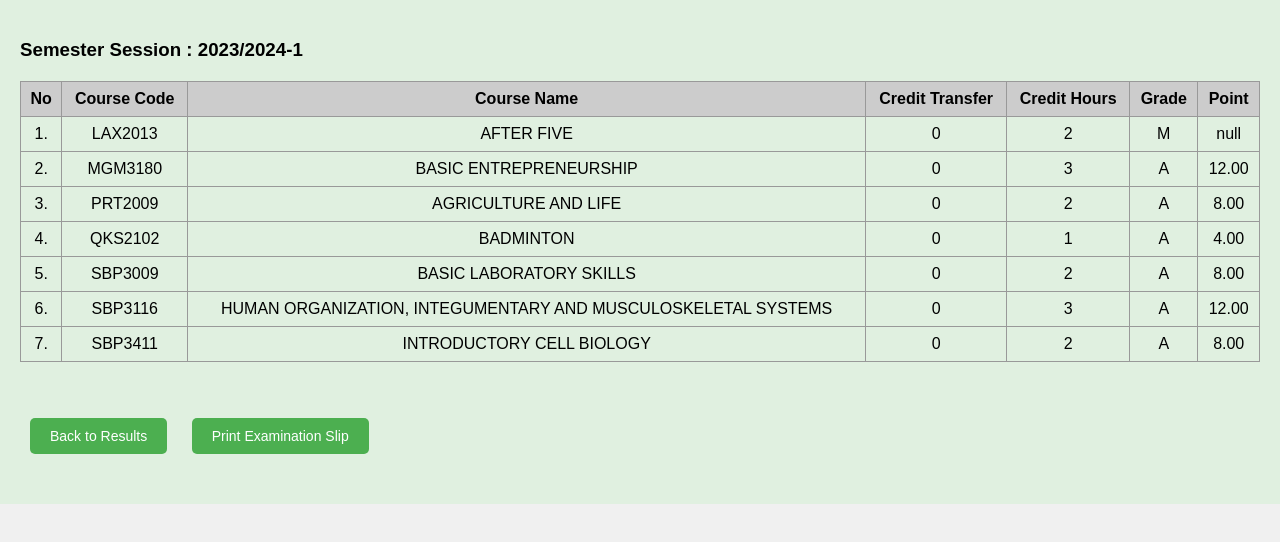
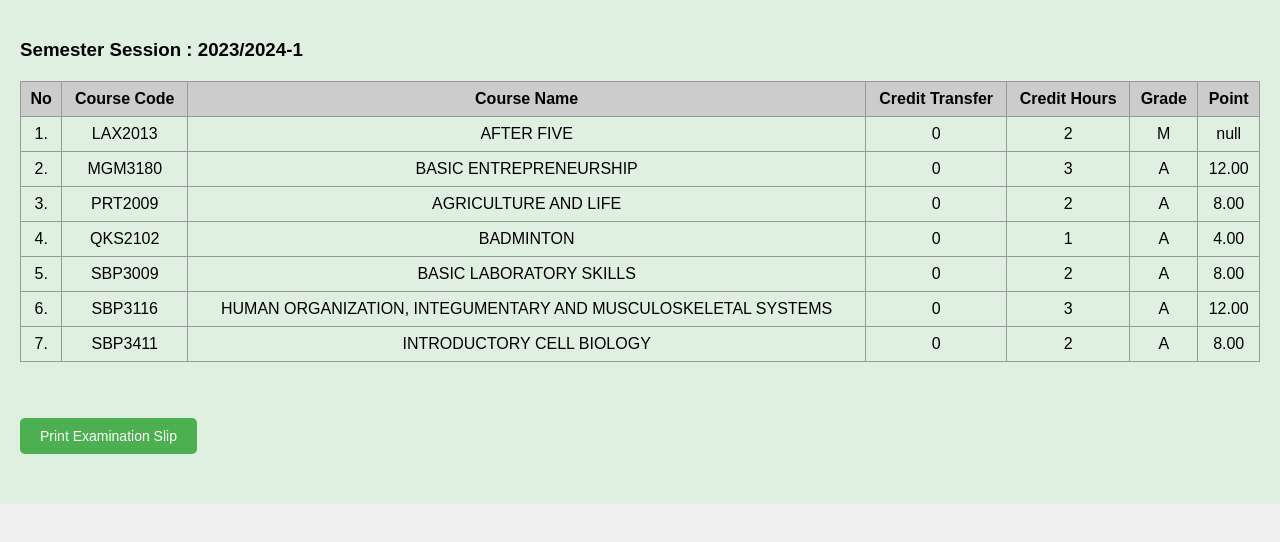
Before and after one commit to upm-esmp/UPM-esmp, a plain HTML site: page semester1.html in a window 1280 px wide. Drawn offline with Linux system fonts and the light colour scheme.

Commit message:
semester1.html

```diff
--- a/semester1.html
+++ b/semester1.html
@@ -10,7 +10,7 @@
 .button {
     display: inline-block;
     padding: 10px 20px;
-    margin: 10px;
+    margin: 10px 0;
     background-color: #4CAF50;
     color: white;
     text-decoration: none;
@@ -116,8 +116,6 @@
 
 <br><br>
 
-<a href="index.html" class="button">Back to Results</a>
-
 <a href="Semester 1.pdf" target="_blank" class="button">Print Examination Slip</a>
 
 </div>
```
